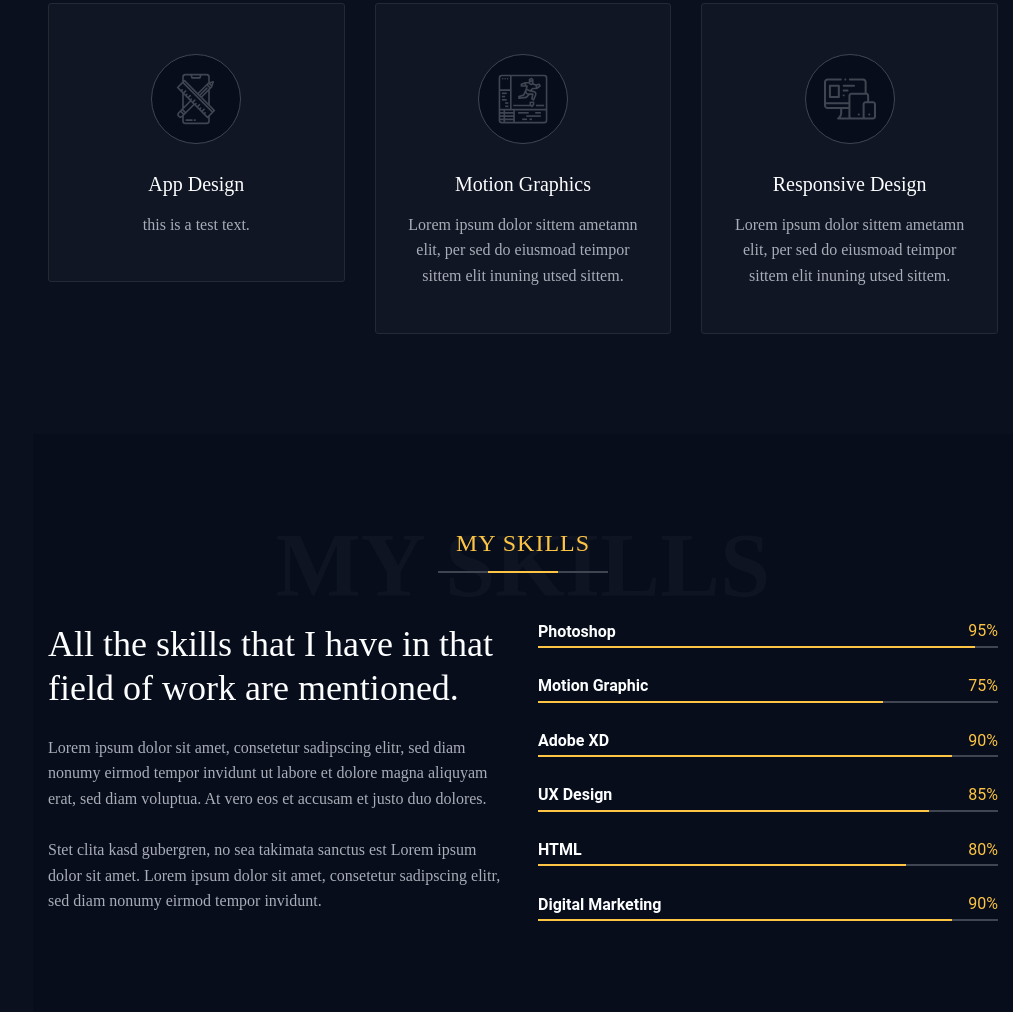
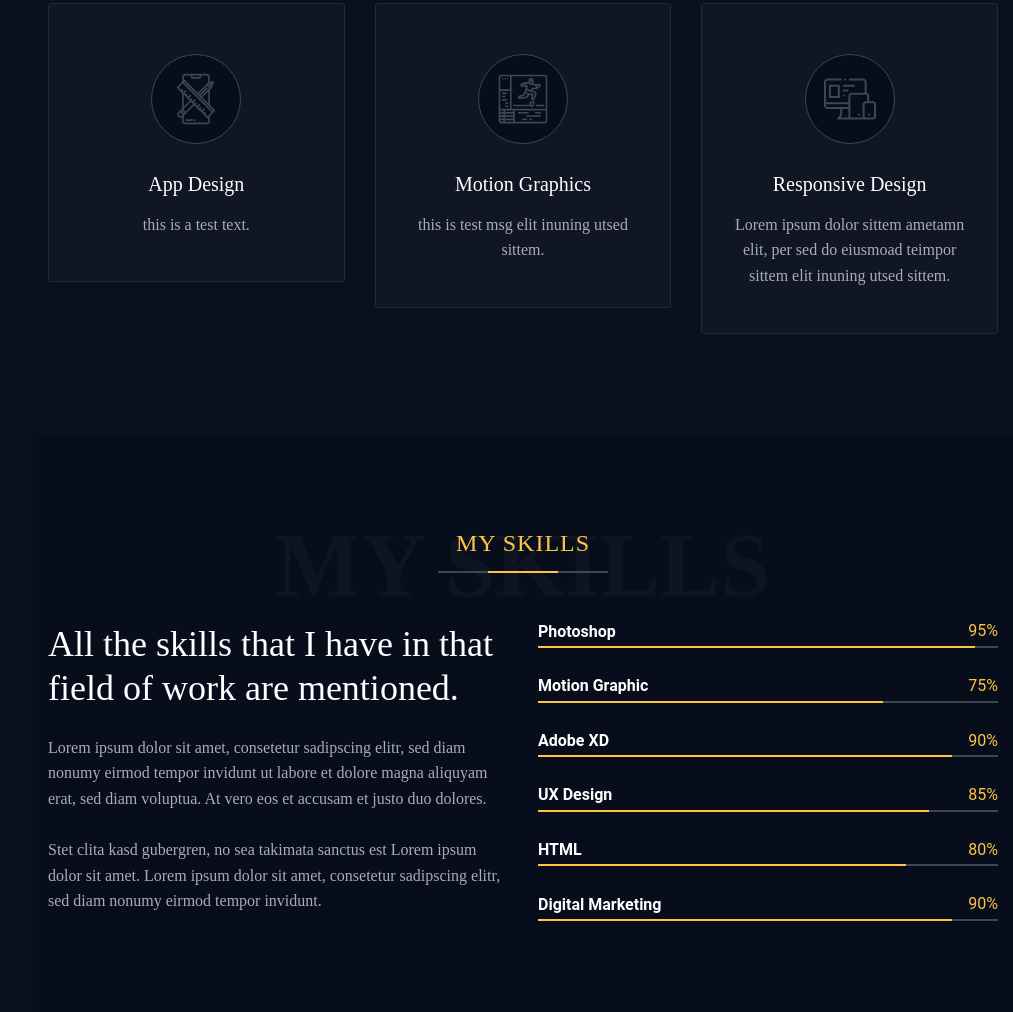
Before and after one commit to BinSaif99/BinSaif99.github.io, a website: page index.html in a window 1280 px wide. Shown: the part 2112-3124 px from the top of the page, without its empty margins (267-1280 px from the left). Drawn offline with Linux system fonts and the light colour scheme; animation ran at ten frames a second.

Commit message:
update 2.0

```diff
--- a/index.html
+++ b/index.html
@@ -375,7 +375,7 @@
               </svg>
             </div>
             <h2 class="st-iconbox-title">Motion Graphics</h2>
-            <div class="st-iconbox-text">Lorem ipsum dolor sittem ametamn elit, per sed do eiusmoad teimpor sittem elit inuning utsed sittem.</div>
+            <div class="st-iconbox-text">this is test msg elit inuning utsed sittem.</div>
           </div>
           <div class="st-height-b0 st-height-lg-b30"></div>
         </div><!-- .col -->
```
